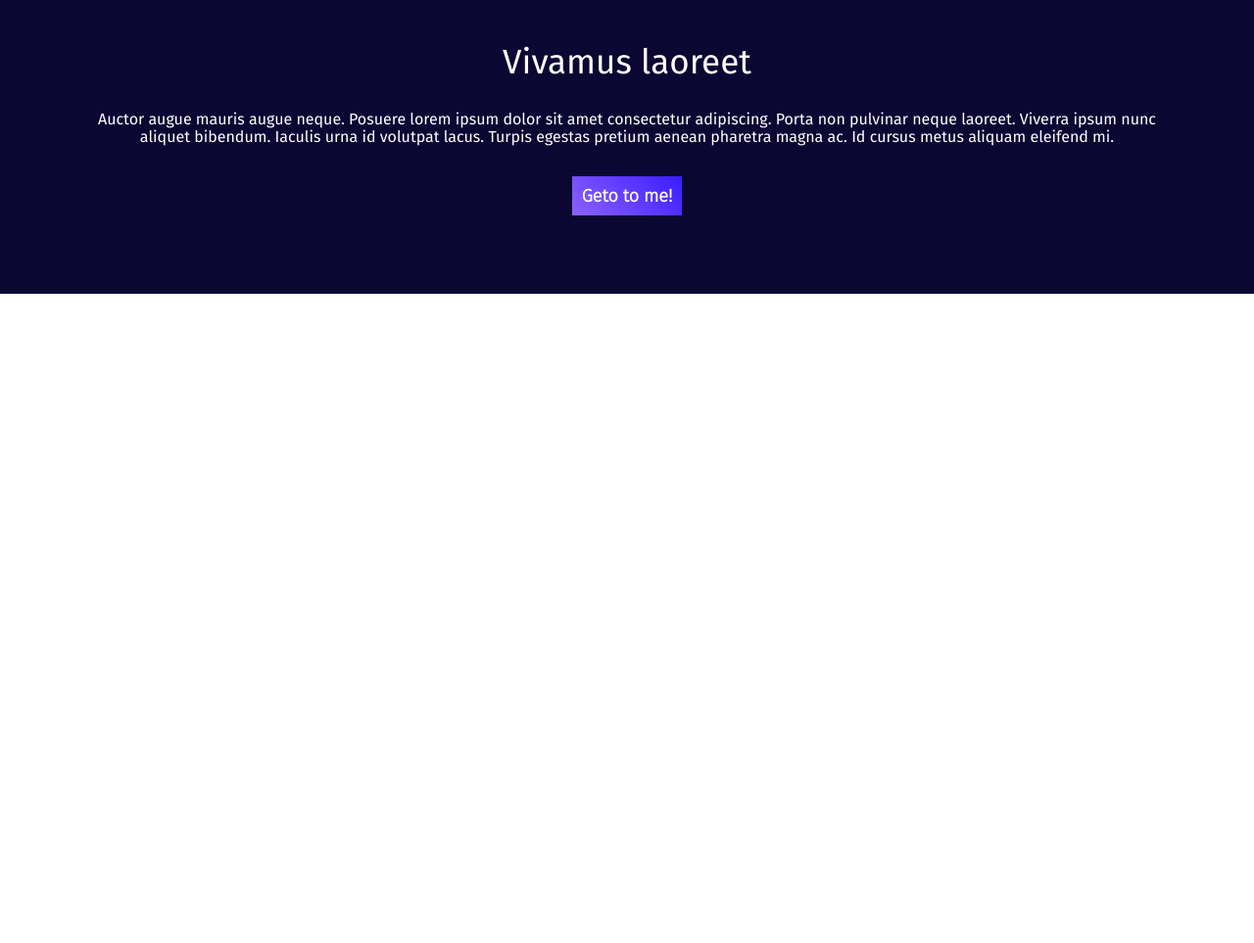
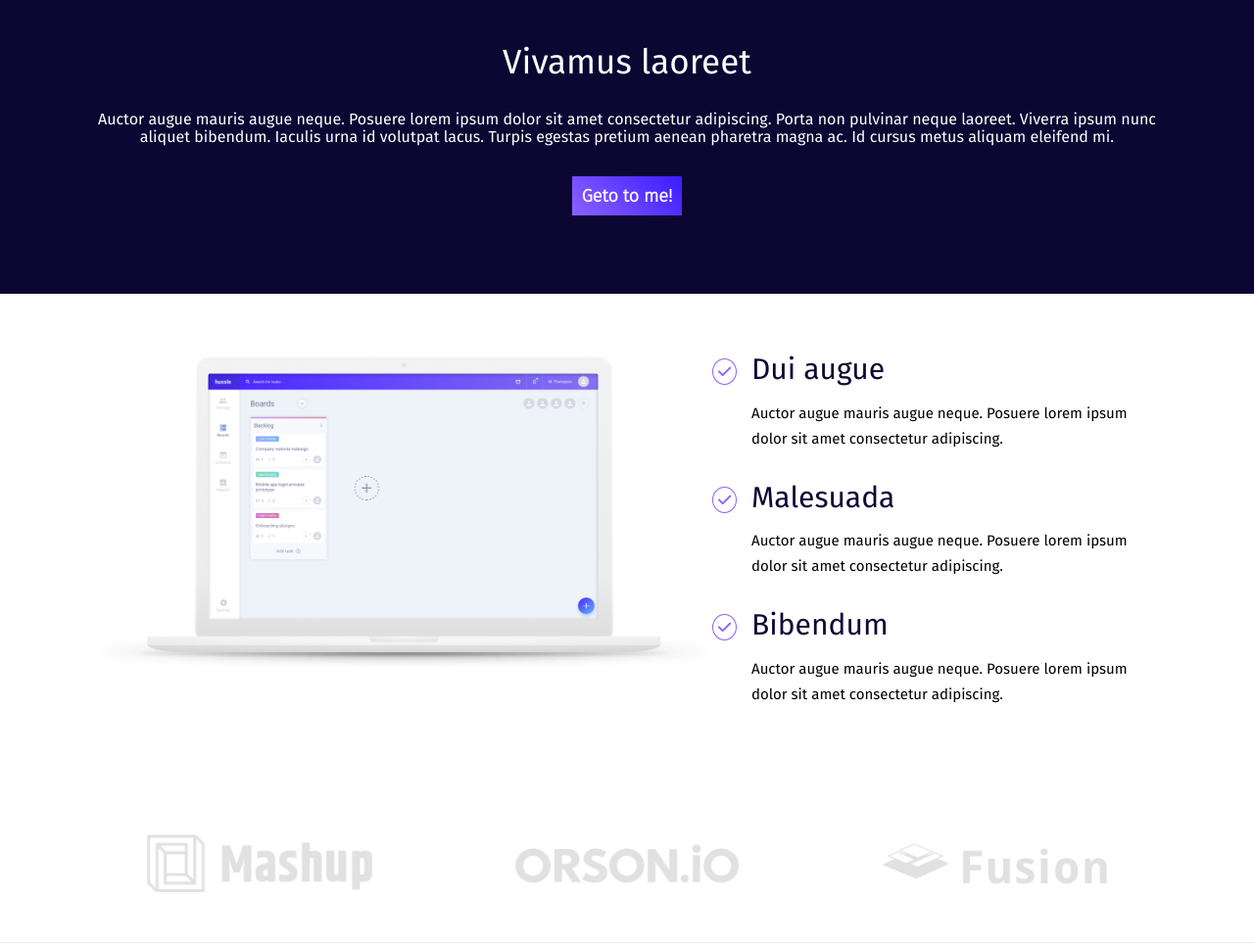
Before and after one commit to juanmoncayo55/bussiness-templated, a plain HTML site: page index.html in a window 1280 px wide. Shown: the part 2088-3051 px from the top of the page at 98% size. Before the commit the page ends 2388 px from the top, so only its background shows below. Drawn offline with Linux system fonts and the light colour scheme; a web font is replaced by a local one.

Commit message:
Se integró la seccion de valores de portafolio con su respectivo diseño adaptable.

```diff
--- a/css/styles.css
+++ b/css/styles.css
@@ -230,7 +230,51 @@ img{ max-width: 100%; }
 	margin: 3rem 0;
 }
 .banner-information .boton{ margin: 0 auto; }
-
+/* Values Portafolio */
+.values-portafolio{
+	padding: 5rem 0;
+	border-bottom: 1px solid #ebebeb;
+}
+.values-portafolio-conatiner{
+	display: grid;
+	row-gap: 3rem;
+}
+.values-portafolio_item{
+	list-style: none;
+	margin-bottom: 3rem;
+	padding-left: 4rem;
+	position: relative;
+}
+.values-portafolio_item i{
+	color: var(--color4);
+	position: absolute;
+    left: 0;
+    font-size: 1.5rem;
+    border: 1px solid var(--color4);
+    border-radius: 50%;
+    padding: 0.5rem;
+    top: 6px;
+}
+.values-portafolio_item .title{
+    color: var(--color3);
+    font-size: 3rem;
+    margin-bottom: 1.4rem;
+}
+.values-portafolio_item .subtext{
+	color: var(--negro);
+	font-size: 1.5rem;
+	line-height: 2.6rem;
+}
+.portafolio-brands{
+	display: flex;
+    flex-direction: column;
+    justify-content: center;
+    align-items: center;
+}
+.portafolio-brands img{
+	flex: 0 1 33%;
+    margin-bottom: 3rem;
+}
 
 
 
@@ -249,4 +293,25 @@ img{ max-width: 100%; }
 		flex-direction: row;
 		gap: 2rem;
 	}
+	.portafolio-brands{
+		flex-direction: row;
+	    column-gap: 4rem;
+	    flex-wrap: wrap;
+	    justify-content: space-between;
+	    align-items: center;
+	    grid-column: 1 / 3;
+	        width: 90%;
+    margin: 0 auto;
+	}
+	.portafolio-brands img{
+	    margin-bottom: 0;
+	    max-width: 230px;
+	}
+	.values-portafolio-conatiner{
+		grid-template-columns: 58% 42%;
+    	row-gap: 10rem;
+	}
+	.values-portafolio-r {
+	    margin-top: 10px;
+	}
 }
--- a/index.html
+++ b/index.html
@@ -90,5 +90,34 @@
 			<a href="#" class="boton">Geto to me!</a>
 		</div>
 	</section>
+	<section class="values-portafolio">
+		<div class="container values-portafolio-conatiner">
+			<div class="values-portafolio-l">
+				<img src="images/img-06.png" alt="Imagen slider">
+			</div>
+			<div class="values-portafolio-r">
+				<li class="values-portafolio_item">
+					<i class="fa-solid fa-check"></i>
+					<p class="title">Dui augue</p>
+					<p class="subtext">Auctor augue mauris augue neque. Posuere lorem ipsum dolor sit amet consectetur adipiscing.</p>
+				</li>
+				<li class="values-portafolio_item">
+					<i class="fa-solid fa-check"></i>
+					<p class="title">Malesuada</p>
+					<p class="subtext">Auctor augue mauris augue neque. Posuere lorem ipsum dolor sit amet consectetur adipiscing.</p>
+				</li>
+				<li class="values-portafolio_item">
+					<i class="fa-solid fa-check"></i>
+					<p class="title">Bibendum</p>
+					<p class="subtext">Auctor augue mauris augue neque. Posuere lorem ipsum dolor sit amet consectetur adipiscing.</p>
+				</li>
+			</div>
+			<div class="portafolio-brands">
+				<img src="images/logo-01.png" alt="Logo de empresa">
+				<img src="images/logo-02.png" alt="Logo de empresa">
+				<img src="images/logo-03.png" alt="Logo de empresa">
+			</div>
+		</div>
+	</section>
 </body>
 </html>
```
